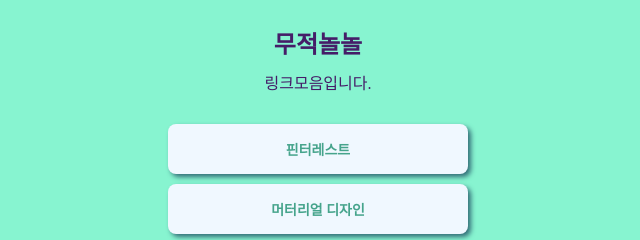
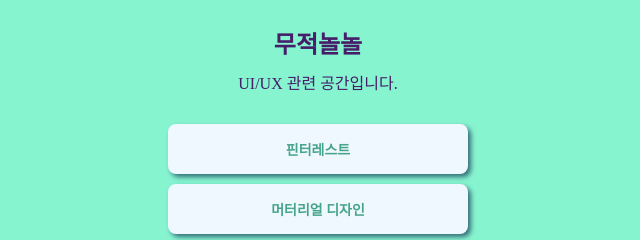
Before and after one commit to kimnoeul/mypage, a plain HTML site: page index.html in a window 1280 px wide. Shown: the part 139-379 px from the top of the page, 322-962 px from the left. Drawn offline with Linux system fonts and the light colour scheme; a web font is replaced by a local one.

Commit message:
Update index.html

```diff
--- a/index.html
+++ b/index.html
@@ -82,7 +82,7 @@
     <div class="wrap">
         <div class="profile"></div>
         <h1 class="main">무적놀놀</h1>
-        <p class="sub">링크모음입니다.</p>
+        <p class="sub">UI/UX 관련 공간입니다.</p>
         <a target="_blank" href="https://www.pinterest.co.kr/nojjang/">핀터레스트</a>
         <a target="_blank" href="https://material.io/components">머터리얼 디자인</a>
         <a target="_blank" href="https://wwit.design/">WWIT-윗</a>
```
